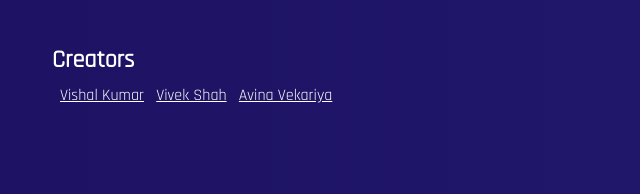
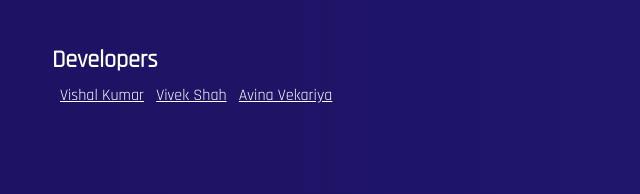
Before and after one commit to vivekshah1801/TagBot, a plain HTML site: page public/index.html in a window 1280 px wide. Shown: the part 2065-2259 px from the top of the page, 320-960 px from the left. Drawn offline with Linux system fonts and the light colour scheme.

Commit message:
Update index.html

```diff
--- a/public/index.html
+++ b/public/index.html
@@ -53,11 +53,11 @@
             <p>It takes user image from discord as input and trained it.And when someone share some image on discord then if user is present in image then it will tag that user.</p>
         </div>
         <div class="footer_content">
-            <h3> How we built it ?</h3>
+            <h3>How we built it ?</h3>
             <p>We have two services one bot service takes image from user and another face - recognition service detect the faces and return the userid of detected faces who is present in server.</p>
         </div>
         <div class="footer_content">
-            <h3> Creators</h3>
+            <h3>Developers</h3>
             <div class="creatorList">
                 <a target="_blank" rel="noopener noreferrer" class="creators" href="https://github.com/vishalx360">Vishal Kumar</a>
                 <a target="_blank" rel="noopener noreferrer" class="creators" href="https://github.com/vivekshah1801">Vivek Shah</a>
```
